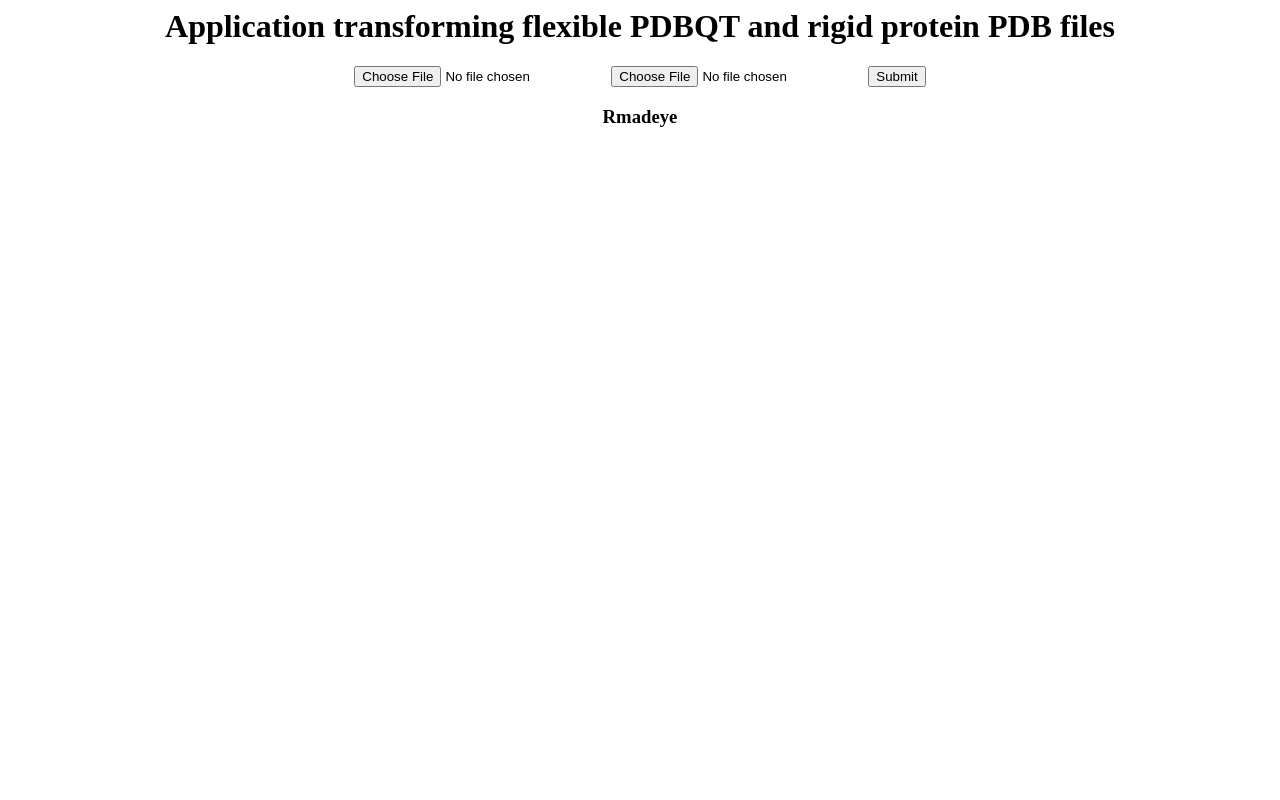
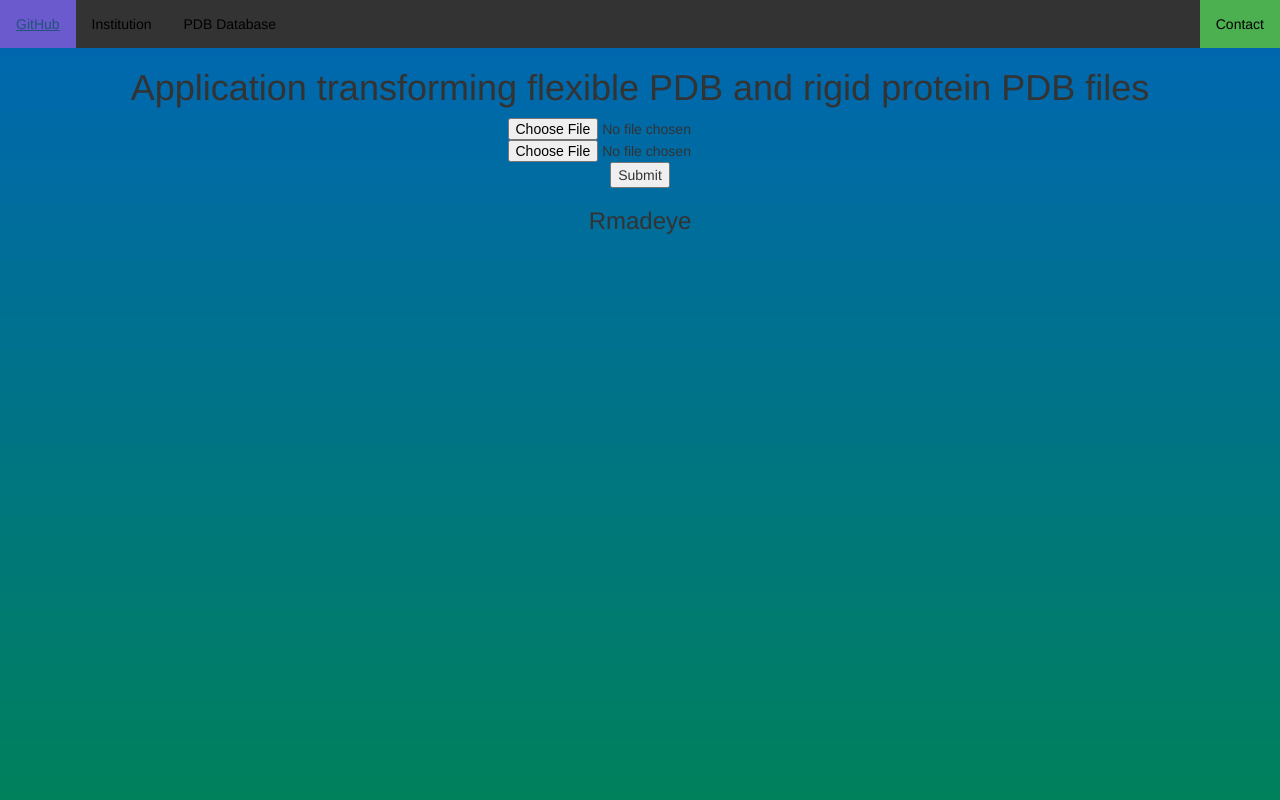
Before and after one commit to Rmadeye/merge-pdb-online, a Flask app: page / in a window 1280 px wide. Run offline with Flask 2, Linux system fonts and the light colour scheme; some libraries are stand-ins or nearby versions.

Commit message:
UI added

```diff
--- a/webapp/app.py
+++ b/webapp/app.py
@@ -1,15 +1,9 @@
 from flask import Flask, request, render_template, send_file
-from src import flex_prep
-import os,shutil
+from src import flex_prep, utils
+import os
 
 app = Flask(__name__)
 
-def clean():
-    folder = os.path.dirname(app.root_path) + '/workdir'
-    for the_file in os.listdir(folder):
-        file_path = os.path.join(folder, the_file)
-        if os.path.isfile(file_path):
-            os.unlink(file_path)
 
 @app.route('/')
 def form():
@@ -20,14 +14,26 @@ def form():
 def merge():
     requested_rigid = request.files['rigid_pdb']
     requested_flex = request.files['flex_pdb']
-    dfprep = flex_prep.tideTheModel()
-    dfprep.parse_the_dock(requested_rigid, requested_flex)
+    utilities = utils.Utilities()
+    if not requested_rigid:
+        return render_template("no_file.html")
+    if not requested_flex:
+        return render_template("no_file.html")
+    if utilities.check_extensions(requested_rigid.filename):
+        if utilities.check_extensions(requested_flex.filename):
+            dfprep = flex_prep.tideTheModel()
+            dfprep.parse_the_dock(requested_rigid, requested_flex)
+            return send_file(os.path.dirname(app.root_path) + '/workdir/result.pdb', as_attachment=True), utilities.clean()
+        else:
+            return render_template("flex_error.html")
+    else:
+        return render_template("rigid_error.html")
 
-    return send_file(os.path.dirname(app.root_path) + '/workdir/result.pdb', as_attachment=True), clean()
 
 class AbsPath:
-    def main_cwd():
+    def main_cwd(self):
         return os.path.dirname(app.instance_path)
+
 
 if __name__ == "__main__":
     app.run('127.0.0.1', 5000, debug=True)
--- a/webapp/templates/base.html
+++ b/webapp/templates/base.html
@@ -1,8 +1,52 @@
 <html>
+           <link rel="stylesheet" href="//netdna.bootstrapcdn.com/bootstrap/3.1.1/css/bootstrap.min.css">
+            <script src="https://ajax.googleapis.com/ajax/libs/jquery/1.10.2/jquery.min.js"></script>
+            <script src="https://netdna.bootstrapcdn.com/bootstrap/3.0.3/js/bootstrap.min.js"></script>
+                <meta name="viewport" content="width=device-width, initial-scale=1.0">
+<style>
+ul {
+  list-style-type: none;
+  margin: 0;
+  padding: 0;
+  overflow: hidden;
+  background-color: #333;
+}
+
+li {
+  float: left;
+}
+
+li a {
+  display: block;
+  color: black;
+  text-align: center;
+  padding: 14px 16px;
+  text-decoration: none;
+}
+
+li a:hover:not(.active) {
+  background-color: #6a5acd;
+}
+
+.active {
+  background-color: #4CAF50;
+}
+        body {
+            background-image: url("static/background1.png");
+            background-repeat:no-repeat;
+            background-size:cover;
+        }
+</style>
     <head>
         <title>Transform your PDB</title>
     </head>
     <body>
+<ul>
+  <li><a href="https://github.com/Rmadeye">GitHub</a></li>
+  <li><a href="https://www.cbmm.lodz.pl/en/">Institution</a></li>
+  <li><a href="https://www.rcsb.org/">PDB Database</a></li>
+  <li style="float:right"><a class="active" href="mailto: rmadaj@cbmm.lodz.pl">Contact</a></li>
+</ul>
 
     {%block content%} {% endblock %}
 
--- a/webapp/templates/index.html
+++ b/webapp/templates/index.html
@@ -4,7 +4,7 @@
 
 
         <center>
-            <h1>Application transforming flexible PDBQT and rigid protein PDB files</h1>
+            <h1>Application transforming flexible PDB and rigid protein PDB files</h1>
             <form action="/merge" method="post" enctype="multipart/form-data">
                 <input type="file" name="rigid_pdb" />
                 <input type="file" name="flex_pdb" />
```
Also changed, not shown: src/dataframe_prep.py (+4 -4 lines), src/flex_prep.py (+5 -5 lines), src/utils.py (added, +19 -0 lines), webapp/templates/flex_error.html (added, +11 -0 lines), webapp/templates/no_file.html (added, +11 -0 lines), webapp/templates/rigid_error.html (added, +11 -0 lines), webapp/static/background1.png.
